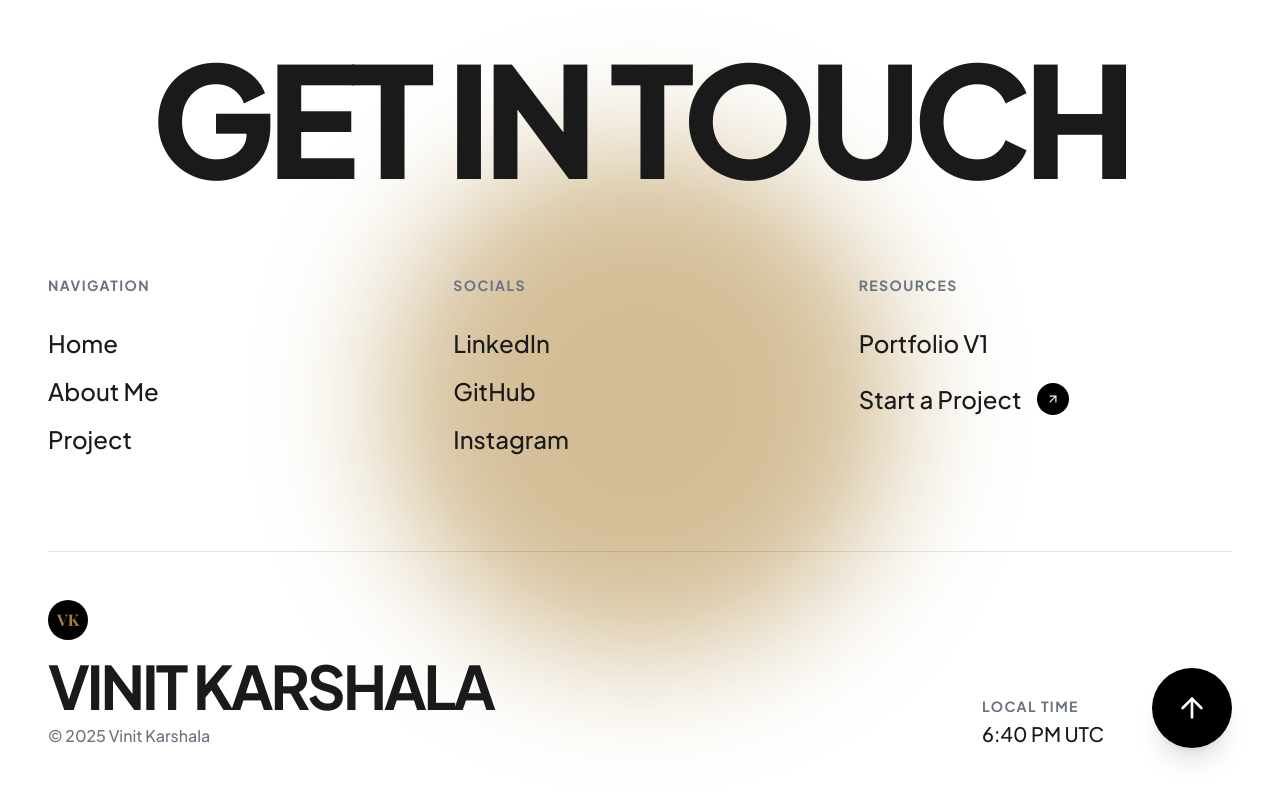
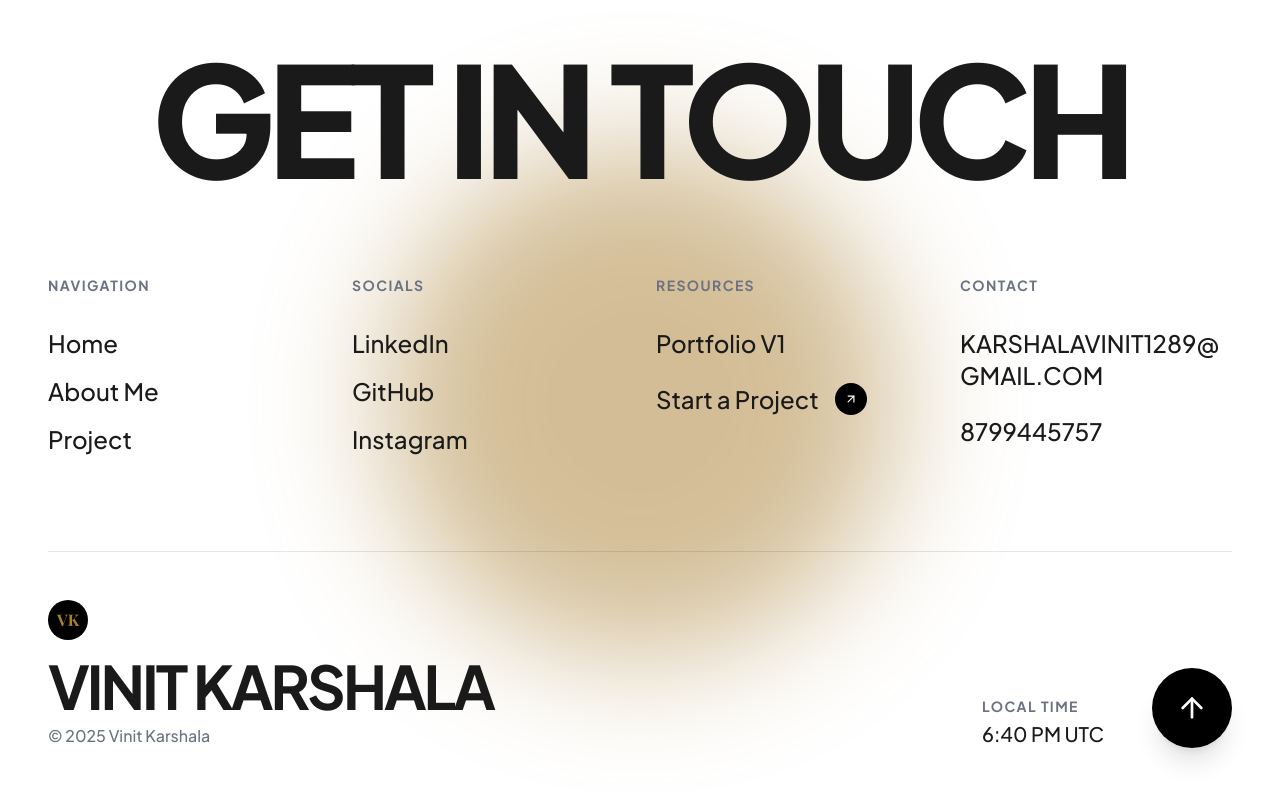
Before and after one commit to vinitgajjar13/Portfolio, a React (Vite) app: page / in a window 1280 px wide. Shown: the part 5150-5950 px from the top of the page. Built offline with nearby package versions, Linux system fonts and the light colour scheme.

Commit message:
Add email and phone number to footer

```diff
--- a/components/Footer.tsx
+++ b/components/Footer.tsx
@@ -61,7 +61,7 @@ const Footer: React.FC<FooterProps> = ({ onOpenContact }) => {
         <div className="grid grid-cols-1 sm:grid-cols-2 md:grid-cols-12 gap-6 sm:gap-8 md:gap-8 pb-12 md:pb-24 border-b border-black/10 dark:border-white/10">
 
           {/* Navigation Column */}
-          <div className="sm:col-span-1 md:col-span-4 space-y-6 sm:space-y-8">
+          <div className="sm:col-span-1 md:col-span-3 space-y-6 sm:space-y-8">
             <h4 className="text-xs sm:text-sm font-bold uppercase tracking-widest text-gray-500 dark:text-gray-400">Navigation</h4>
             <ul className="space-y-3 sm:space-y-4">
               {NAV_LINKS.map((link) => (
@@ -73,7 +73,7 @@ const Footer: React.FC<FooterProps> = ({ onOpenContact }) => {
           </div>
 
           {/* Socials Column */}
-          <div className="sm:col-span-1 md:col-span-4 space-y-6 sm:space-y-8">
+          <div className="sm:col-span-1 md:col-span-3 space-y-6 sm:space-y-8">
             <h4 className="text-xs sm:text-sm font-bold uppercase tracking-widest text-gray-500 dark:text-gray-400">Socials</h4>
             <ul className="space-y-3 sm:space-y-4">
               {SOCIAL_LINKS.map((link) => (
@@ -92,7 +92,7 @@ const Footer: React.FC<FooterProps> = ({ onOpenContact }) => {
           </div>
 
           {/* Resources/Action Column */}
-          <div className="sm:col-span-2 md:col-span-4 space-y-6 sm:space-y-8">
+          <div className="sm:col-span-1 md:col-span-3 space-y-6 sm:space-y-8">
             <h4 className="text-xs sm:text-sm font-bold uppercase tracking-widest text-gray-500 dark:text-gray-400">Resources</h4>
             <div className="space-y-4 sm:space-y-6">
               <a href="#" className="block text-base sm:text-lg md:text-xl lg:text-2xl font-medium hover:text-[#A87E30] transition-colors">Portfolio V1</a>
@@ -105,6 +105,15 @@ const Footer: React.FC<FooterProps> = ({ onOpenContact }) => {
                   <ArrowUp className="rotate-45" size={14} />
                 </span>
               </button>
+            </div>
+          </div>
+
+          {/* Contact Column */}
+          <div className="sm:col-span-1 md:col-span-3 space-y-6 sm:space-y-8">
+            <h4 className="text-xs sm:text-sm font-bold uppercase tracking-widest text-gray-500 dark:text-gray-400">Contact</h4>
+            <div className="space-y-4 sm:space-y-6">
+              <a href="mailto:karshalavinit1289@gmail.com" className="block text-base sm:text-lg md:text-xl lg:text-2xl font-medium hover:text-[#A87E30] transition-colors break-words">KARSHALAVINIT1289@GMAIL.COM</a>
+              <a href="tel:8799445757" className="block text-base sm:text-lg md:text-xl lg:text-2xl font-medium hover:text-[#A87E30] transition-colors">8799445757</a>
             </div>
           </div>
         </div>
```
